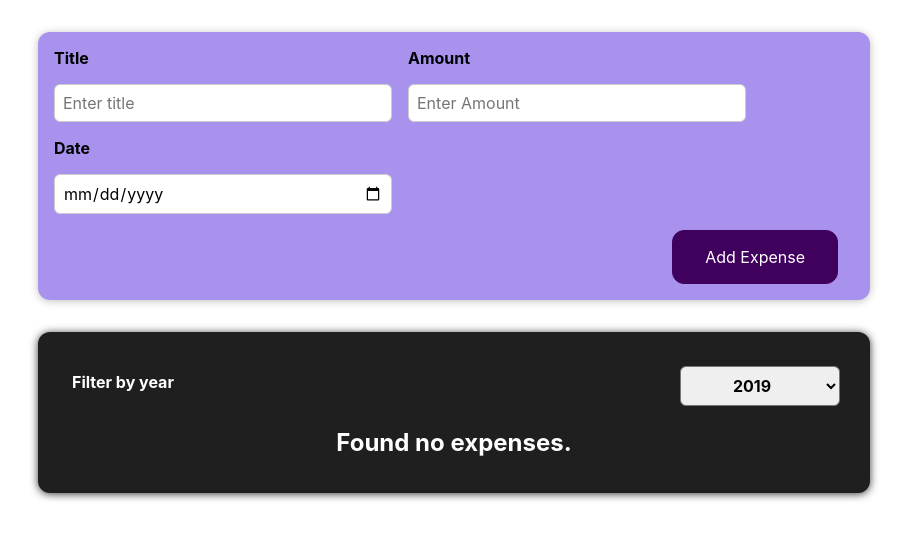
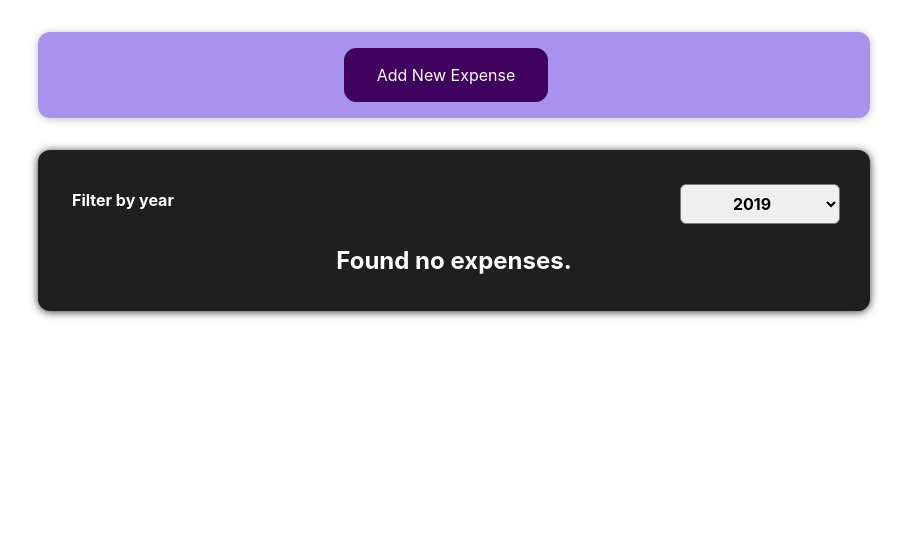
Before and after one commit to Akash007670/ExpenseTracker, a React (Create React App) app: page / in a window 1280 px wide. Shown: the top 538 px of the page, without its empty margins (186-1093 px from the left). Built offline with nearby package versions, Linux system fonts and the light colour scheme.

Commit message:
Added Dynamic cancel button

```diff
--- a/src/components/NewExpense/NewExpense.js
+++ b/src/components/NewExpense/NewExpense.js
@@ -1,25 +1,33 @@
-import React from 'react'
-import './NewExpense.css'
-import ExpenseForm from './ExpenseForm';
-
-
+import React, { useState } from "react";
+import "./NewExpense.css";
+import ExpenseForm from "./ExpenseForm";
 
 const NewExpense = (props) => {
+  const [click, setClick] = useState(false);
+
+  const onClickHandler = () => {
+    setClick(true);
+  };
+
+  const stopOnClcikHandler = () => {
+      setClick(false);
+  }
 
   const saveExpenseDataHandler = (enteredExpenseData) => {
     const expenseData = {
       ...enteredExpenseData,
-            id : Math.random().toString()
+      id: Math.random().toString(),
     };
 
     props.onAddExpense(expenseData);
-    }
+  };
 
   return (
-        <div className = "new-expense">
-            <ExpenseForm onSaveExpenseData = {saveExpenseDataHandler} />
+    <div className="new-expense">
+      {!click && <button onClick={onClickHandler}>Add New Expense</button>}
+      {click && (<ExpenseForm onSaveExpenseData={saveExpenseDataHandler} cancelHandler = {stopOnClcikHandler} />)}
     </div>
-    )
-}
+  );
+};
 
-export default NewExpense
+export default NewExpense;
```
Lines whose indentation alone changed are shown as unchanged.
